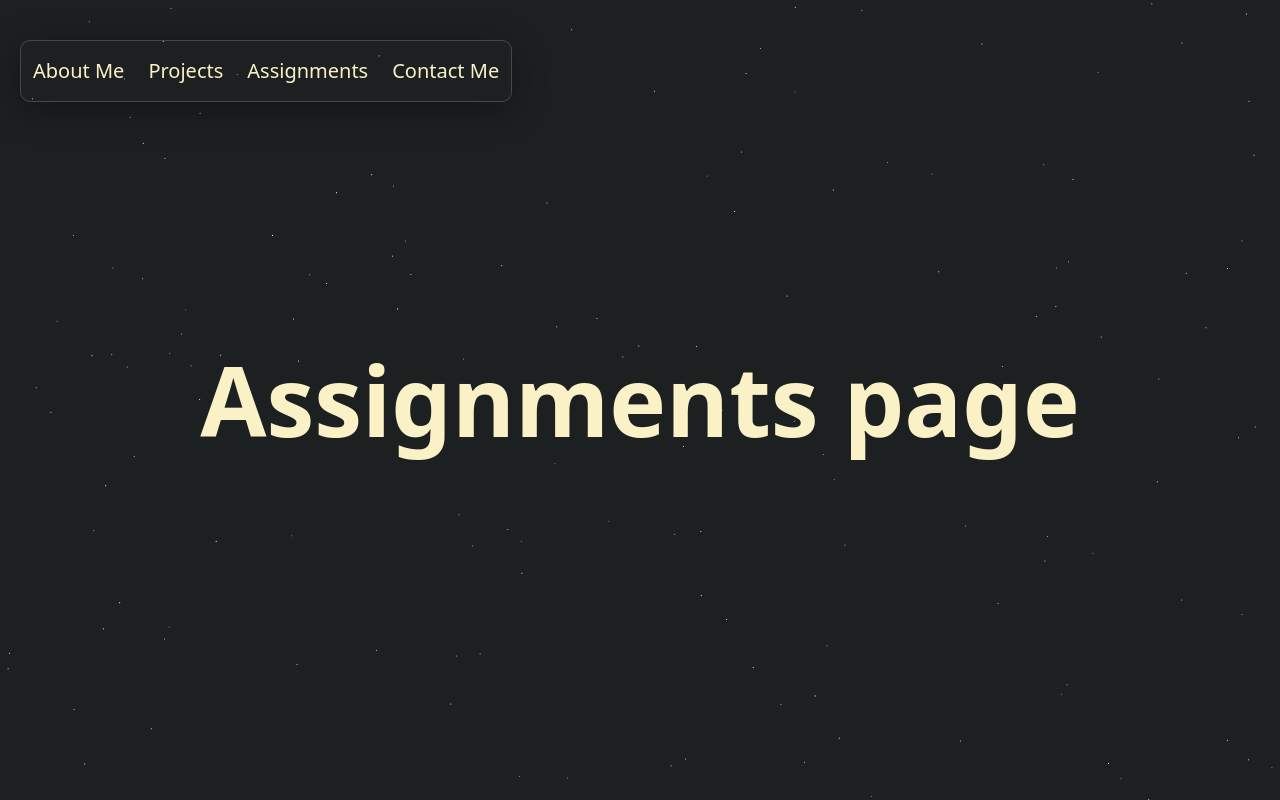
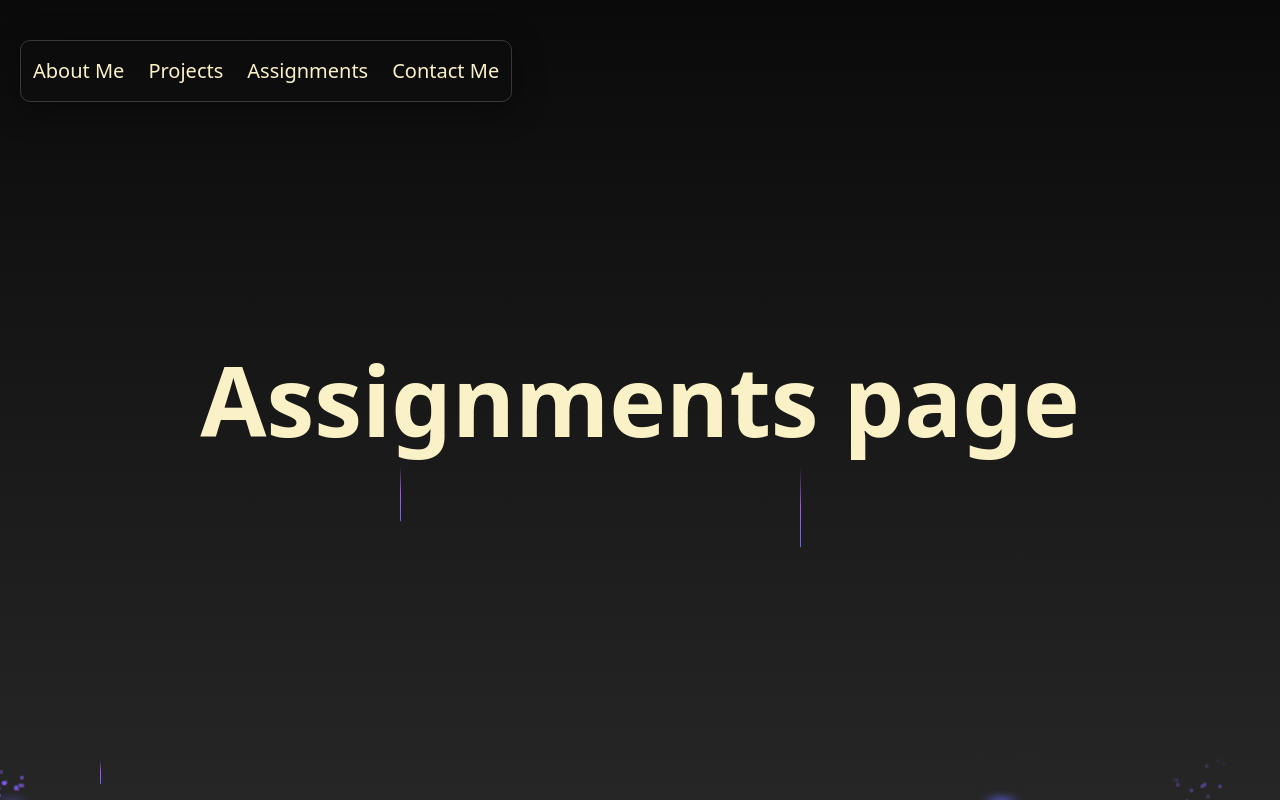
Before and after one commit to T0raT/another-portfolio, a Next.js app: page /assignments in a window 1280 px wide. Built offline with nearby package versions, Linux system fonts and the light colour scheme.

Commit message:
Added tracing beam background

```diff
--- a/app/assignments/page.tsx
+++ b/app/assignments/page.tsx
@@ -3,6 +3,7 @@ import { useState } from "react";
 import { ShootingStars } from "@/components/ui/ShootingStars";
 import { StarsBackground } from "@/components/ui/StarsBackground";
 import { NaviBar } from "@/components/NaviBar";
+import { BackgroundBeamsWithCollision } from "@/components/ui/BackgroundBeamsWithCollision";
 
 export default function Assignments() {
   const [hoveredItem, setHoveredItem] = useState<string | null>(null);
@@ -22,10 +23,7 @@ export default function Assignments() {
       <main
         className={`font-futura bg-gruv-bg0-h z-50 overflow-clip relative h-full flex flex-col justify-center`}
       >
-        {/* On hovering nav, sets nav render state to true.
-         * On hovering nav item, sets item state to text of item.
-         * Basically just renders the blur modal first, then render the nav items. Animation replays on item switching.
-         */}
+        <BackgroundBeamsWithCollision className={"h-full md:h-full dark"}>
           {navHover && (
             <div className="absolute flex flex-col justify-center items-center w-full h-full z-30 backdrop-blur-lg text-5xl font-bold text-gruv-fg0">
               <h1 className="tracking-in-expand">{hoveredItem}</h1>
@@ -35,15 +33,7 @@ export default function Assignments() {
           <h1 className=" z-10 m-auto my-0 gap-10 text-5xl md:text-6xl lg:text-8xl font-bold text-gruv-fg0 ">
             Assignments page
           </h1>
-        {/* <ul className=" my-0 mt-10 text-xl self-center text-gruv-fg0 text-flicker-in-glow">
-        <li className="inline-block">React</li>
-        <li className="inline-block ml-5">NextJS</li>
-        <li className="inline-block ml-5">CSS</li>
-        <li className="inline-block ml-5">Tailwind CSS</li>
-        <li className="inline-block ml-5">ThreeJS</li>
-      </ul> */}
-        <ShootingStars />
-        <StarsBackground />
+        </BackgroundBeamsWithCollision>
       </main>
       <footer className="z-100 animate-intro-shrink bg-[#3c3836]"></footer>
     </div>
--- a/app/layout.tsx
+++ b/app/layout.tsx
@@ -1,5 +1,6 @@
 import type { Metadata } from "next";
 import { Inter } from "next/font/google";
+import { NextUIProvider } from "@nextui-org/react";
 import "./globals.css";
 
 const inter = Inter({ subsets: ["latin"] });
--- a/app/page.tsx
+++ b/app/page.tsx
@@ -15,7 +15,6 @@ const notoSans = Noto_Sans_Display({
 });
 
 export default function Home() {
-  const pathname = usePathname();
   const [hoveredItem, setHoveredItem] = useState<string | null>(null);
   const [navHover, setNavHover] = useState<boolean>(false);
 
--- a/components/ui/BackgroundBeamsWithCollision.tsx
+++ b/components/ui/BackgroundBeamsWithCollision.tsx
@@ -70,7 +70,7 @@ export const BackgroundBeamsWithCollision = ({
     <div
       ref={parentRef}
       className={cn(
-        "h-96 md:h-[40rem] bg-gradient-to-b from-white to-neutral-100 dark:from-neutral-950 dark:to-neutral-800 relative flex items-center w-full justify-center overflow-hidden",
+        "h-96 md:h-[40rem] bg-gradient-to-b from-neutral-950 to-neutral-800 relative flex items-center w-full justify-center overflow-hidden",
         // h-screen if you want bigger
         className
       )}
```
Lines whose indentation alone changed are shown as unchanged.
